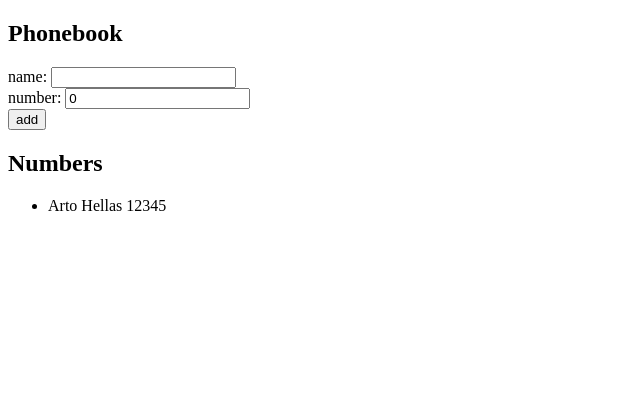
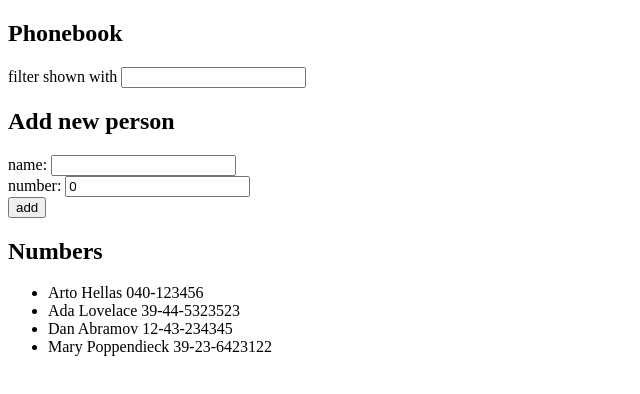
Before and after one commit to VielenKaat/full-stack-open, a React (Create React App) app in the folder part2/phonebook/: page / in a window 1280 px wide. Shown: the top 394 px of the page, without its empty margins (0-640 px from the left). Built offline with nearby package versions, Linux system fonts and the light colour scheme.

Commit message:
part 2.9

```diff
--- a/part2/phonebook/src/App.js
+++ b/part2/phonebook/src/App.js
@@ -2,13 +2,14 @@
 
 const App = () => {
   const [persons, setPersons] = useState([
-    {
-      name: 'Arto Hellas',
-      number: 12345
-    }
+    { name: 'Arto Hellas', number: '040-123456', id: 1 },
+    { name: 'Ada Lovelace', number: '39-44-5323523', id: 2 },
+    { name: 'Dan Abramov', number: '12-43-234345', id: 3 },
+    { name: 'Mary Poppendieck', number: '39-23-6423122', id: 4 }
   ])
   const [newName, setNewName] = useState('')
   const [newNumber, setNewNumber] = useState(0)
+  const [search, setSearch] = useState('')
 
   const handleNameChange = (event) => {
     setNewName(event.target.value)
@@ -16,6 +17,11 @@
 
   const handlePhoneChange = (event) => {
     setNewNumber(event.target.value)
+  }
+
+  const handleSearchChange = (event) => {
+    setSearch(event.target.value)
+
   }
 
   const submitForm = (event) => {
@@ -38,9 +44,18 @@
     setNewNumber(0)
 
   }
+
+  const shownItems = () => {
+    const items = persons.filter(({ name }) => name.toLowerCase().includes(search.toLowerCase()))
+    return items
+  }
+
+  // const shownNumbers = persons.filter((element))
   return (
     <div>
       <h2>Phonebook</h2>
+      <div>filter shown with <input value={search} onChange={handleSearchChange} /></div>
+      <h2>Add new person</h2>
       <form onSubmit={submitForm}>
         <div>
           name: <input value={newName} onChange={handleNameChange} />
@@ -54,7 +69,8 @@
       </form>
       <h2>Numbers</h2>
       <ul>
-        {persons.map((person) =>
+        {shownItems().map((person) =>
+
           <li key={person.name}>
             {person.name} {person.number}
           </li>
```
